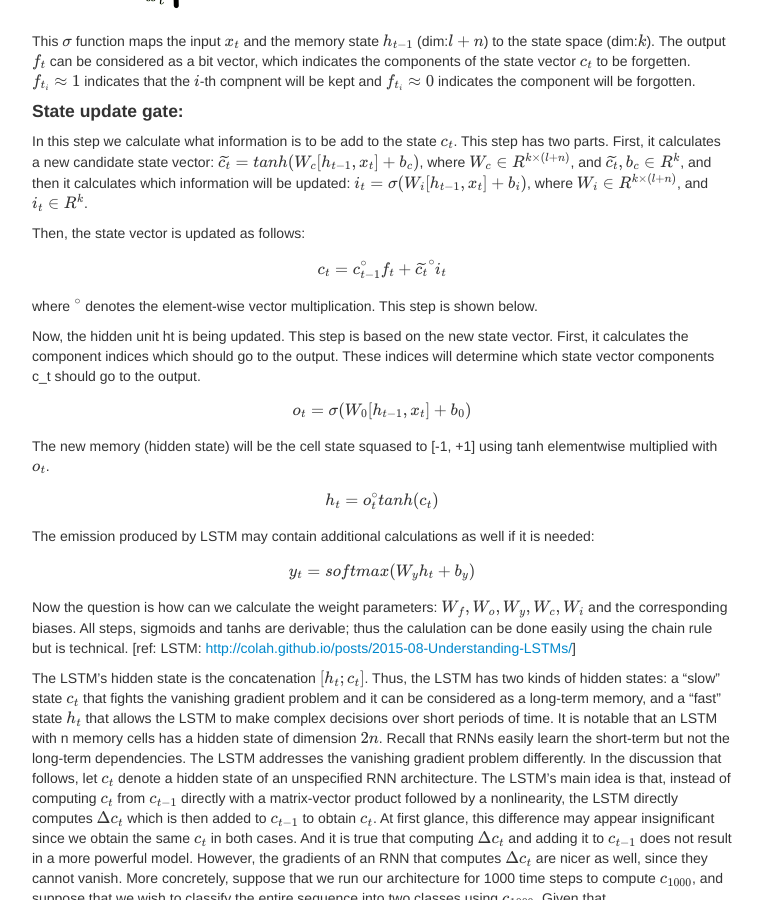
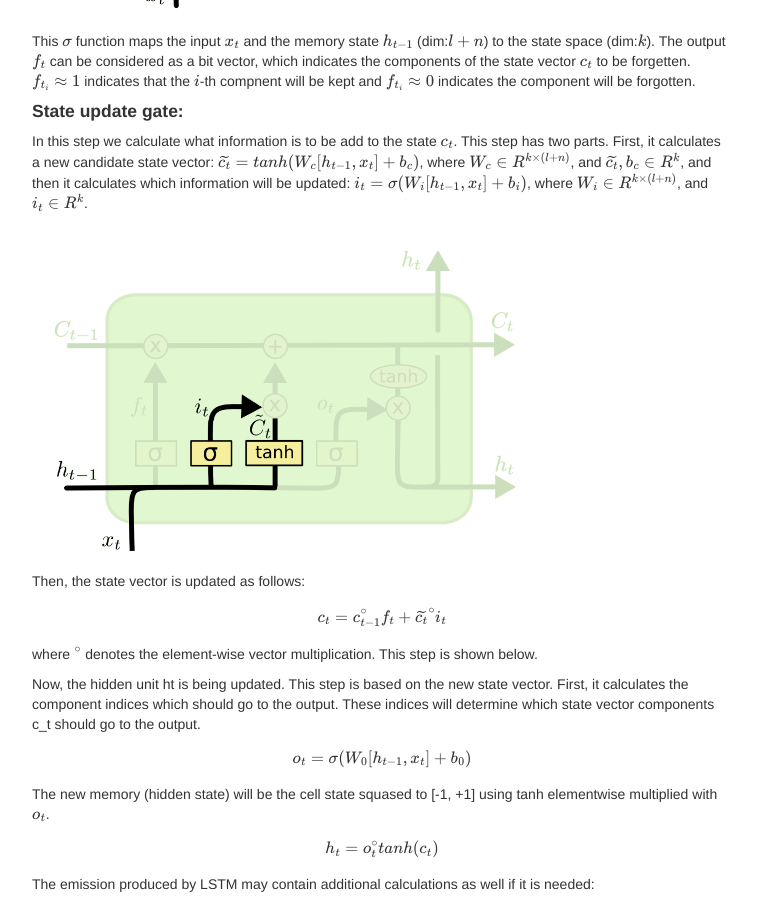
Before and after one commit to kfattila/kfattila.github.io, a Jekyll site: the page built from pages/LSTM.md, in a window 1280 px wide and 900 px high, scrolled down 1470 px. Shown: the whole window, without its empty margins (258-1020 px from the left). Built offline with Jekyll 4.4.1, drawn with Linux system fonts in a browser that asks for light colours; formulas are drawn with MathJax 3; comment, search, counter and statistics services are not loaded.

Commit message:
lectures

```diff
--- a/pages/LSTM.md
+++ b/pages/LSTM.md
@@ -30,10 +30,10 @@ This \\(\sigma\\) function maps the input \\(x_{t}\\) and the memory state \\(h_
 
 In this step we calculate what information is to be add to the state \\(c_{t}\\). This step has two parts. First, it calculates a new candidate state vector: \\(\widetilde{c_{t}} = tanh(W_{c}[h_{t-1}, x_{t}] + b_{c})\\), where \\(W_{c} \in R^{k \times (l+n)}\\), and \\(\widetilde{c_{t}}, b_{c} \in R^{k}\\), and then it calculates which information will be updated: \\(i_{t} = \sigma(W_{i}[h_{t-1},x_{t}] + b_{i})\\), where \\(W_{i} \in R^{k \times (l+n)}\\), and \\(i_{t} \in R^{k}\\).
 
-
+![LSTM4.png](./images/LSTM4.png)
 
 Then, the state vector is updated as follows:
-\\[c_{t} = c_{t-1}^{\circ} f_{t} + \widetilde{c_{t}}^{\circ} i_{t}\\]
+\\[c_{t} = c_{t-1} ^{\circ} f_{t} + \widetilde{c_{t}}^{\circ} i_{t}\\]
 
 where \\(^{\circ}\\) denotes the element-wise vector multiplication. This step is shown below.
 
```
